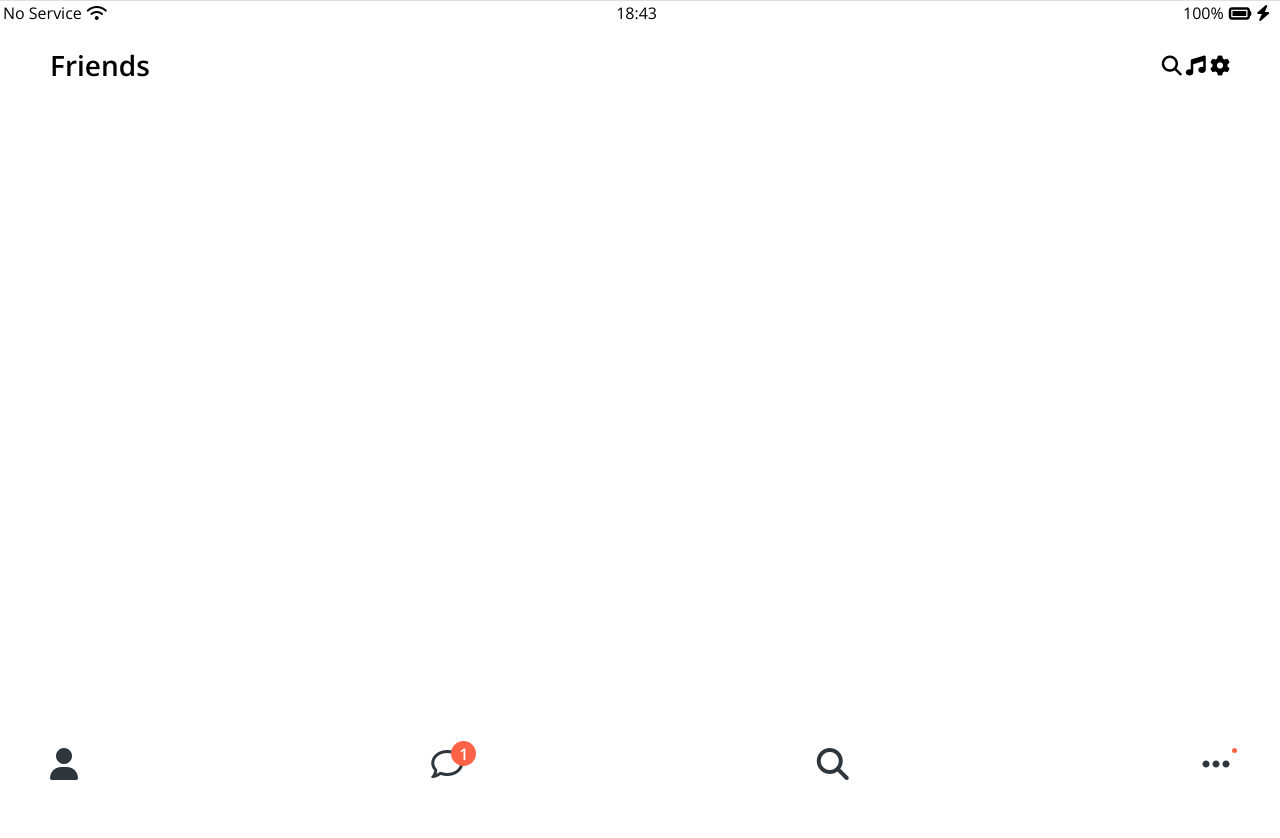
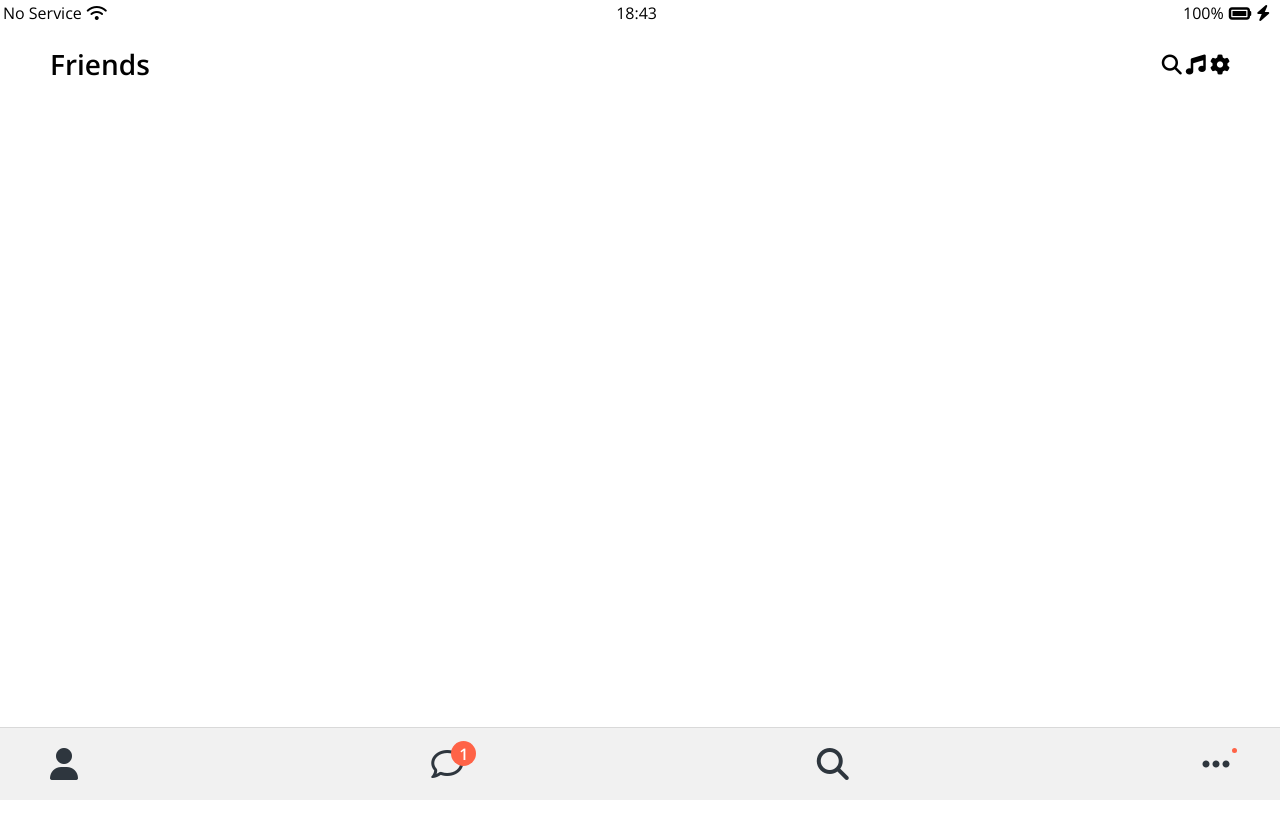
Before and after one commit to KIMSUNGYU/kokoa-clone-2020, a plain HTML site: page friends.html in a window 1280 px wide. Shown: the top 838 px of the page. Drawn offline with nearby package versions, Linux system fonts and the light colour scheme; files whose address does not match are found by name.

Commit message:
12-29 최종

```diff
--- a/css/components/nav-bar.css
+++ b/css/components/nav-bar.css
@@ -1,8 +1,7 @@
-.nav {
-  background-color: #f9f9fa;
+/*왜 .nav에 배경색을 지정하면 작동이 안되는지?*/
+.nav__list {
+  background-color: rgba(122, 122, 122, 0.1);
   border-top: 1px solid rgba(0, 0, 0, 0.1);
-}
-.nav__list {
   position: fixed;
   bottom: 0;
   width: 100%;
--- a/css/styles.css
+++ b/css/styles.css
@@ -5,7 +5,8 @@
 /*components*/
 @import "components/status-bar.css";
 @import "components/nav-bar.css";
-@import "components/screen-header.css"; /*screens*/
+@import "components/screen-header.css";
+/*screens*/
 @import "screens/login.css";
 
 body {
```
